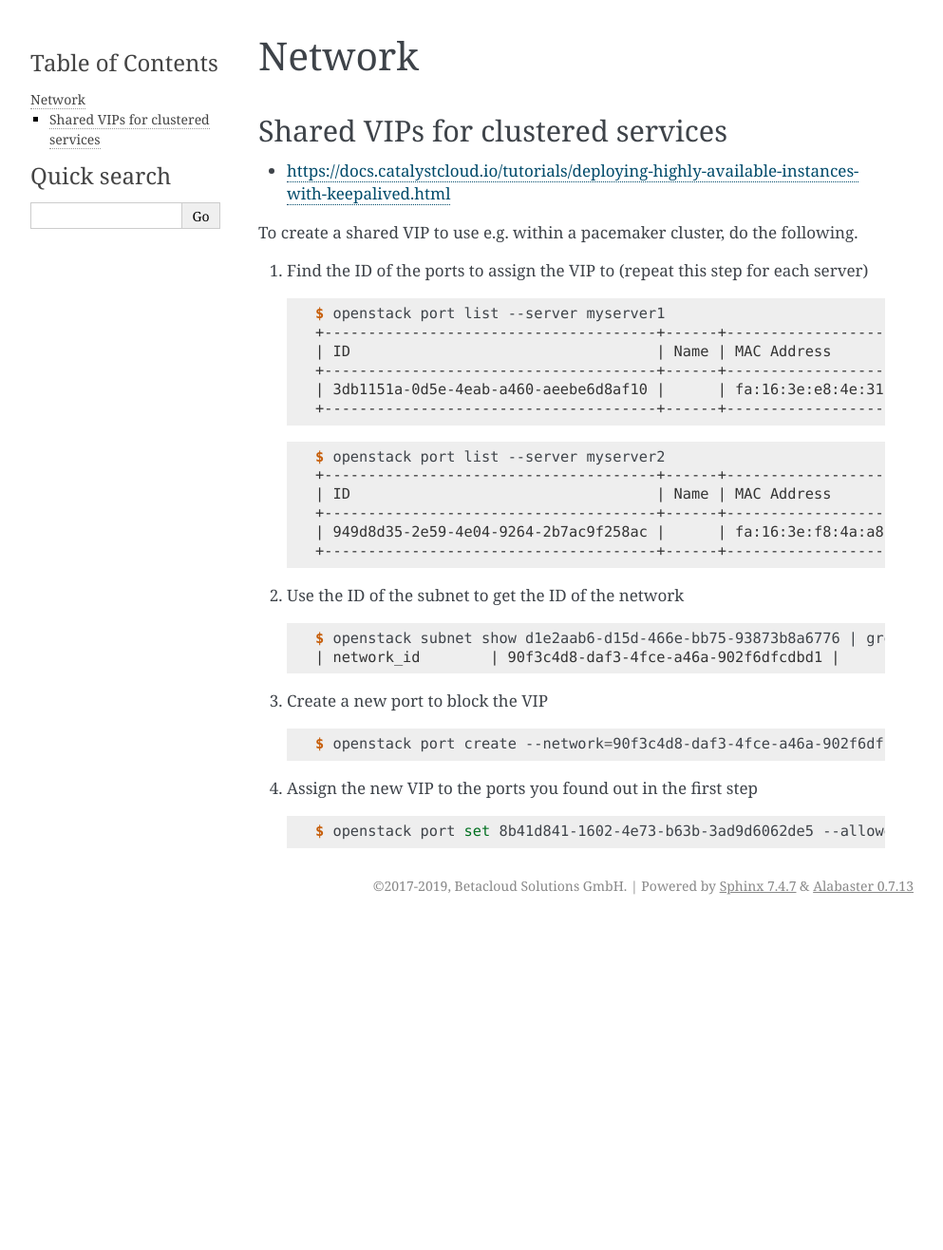
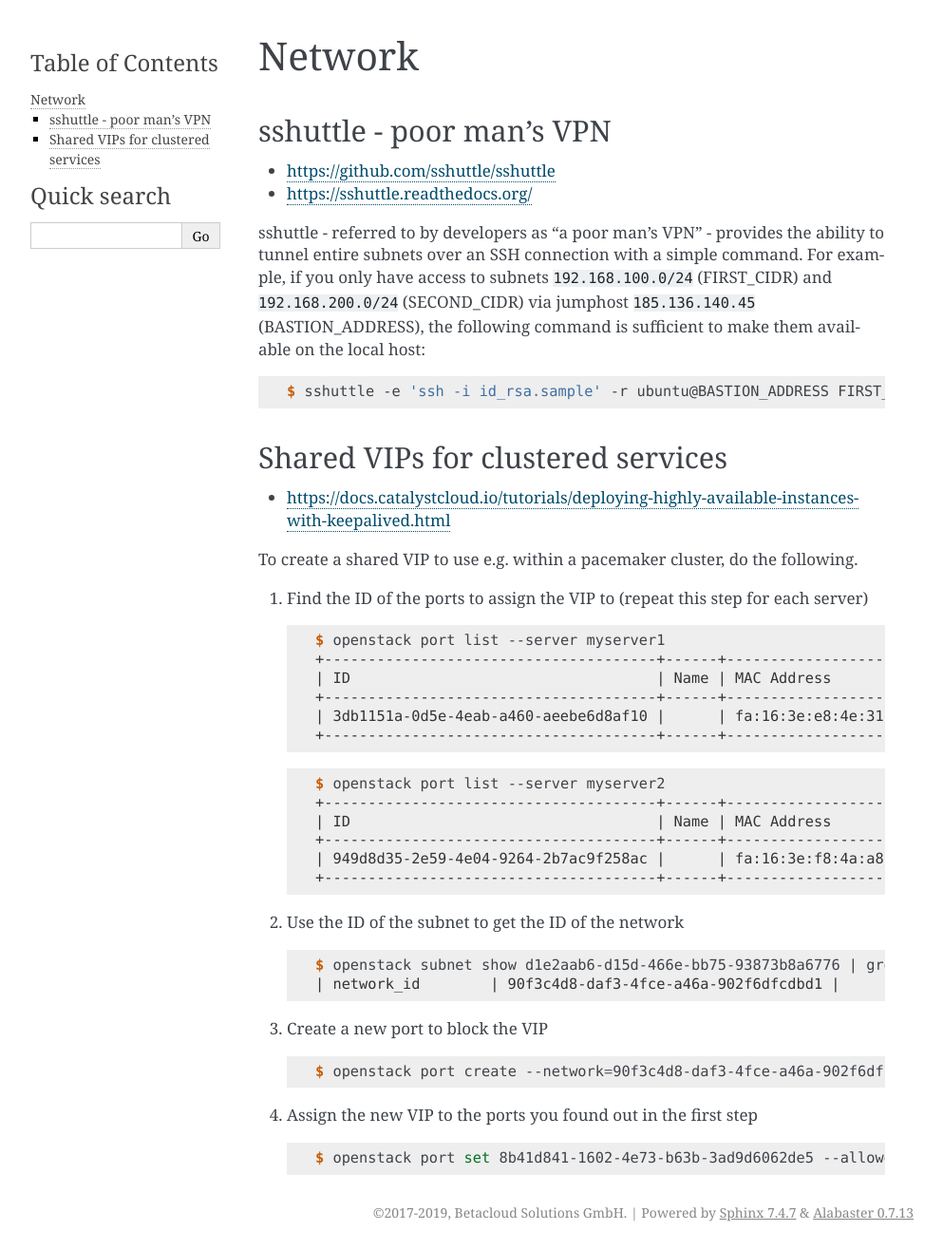
Before and after one commit to betacloud/documentation, a Sphinx documentation site: the page built from source/generic/network.rst, in a window 1280 px wide. Shown: the whole page at 95% size, without its empty margins (148-1141 px from the left). Built offline with Sphinx 7.4.7, drawn with Linux system fonts in a browser that asks for light colours; before the commit the page ends 972 px from its top, so only the background shows below that.

Commit message:
Add shuttle

```diff
--- a/source/generic/network.rst
+++ b/source/generic/network.rst
@@ -1,6 +1,22 @@
 =======
 Network
 =======
+
+sshuttle - poor man’s VPN
+=========================
+
+* https://github.com/sshuttle/sshuttle
+* https://sshuttle.readthedocs.org/
+
+sshuttle - referred to by developers as "a poor man's VPN" - provides the ability to tunnel
+entire subnets over an SSH connection with a simple command. For example, if you only have
+access to subnets ``192.168.100.0/24`` (FIRST_CIDR) and ``192.168.200.0/24`` (SECOND_CIDR)
+via jumphost ``185.136.140.45`` (BASTION_ADDRESS), the following command is sufficient to
+make them available on the local host:
+
+.. code-block:: console
+
+   $ sshuttle -e 'ssh -i id_rsa.sample' -r ubuntu@BASTION_ADDRESS FIRST_CIDR SECOND_CIDR ...
 
 Shared VIPs for clustered services
 ==================================
```
